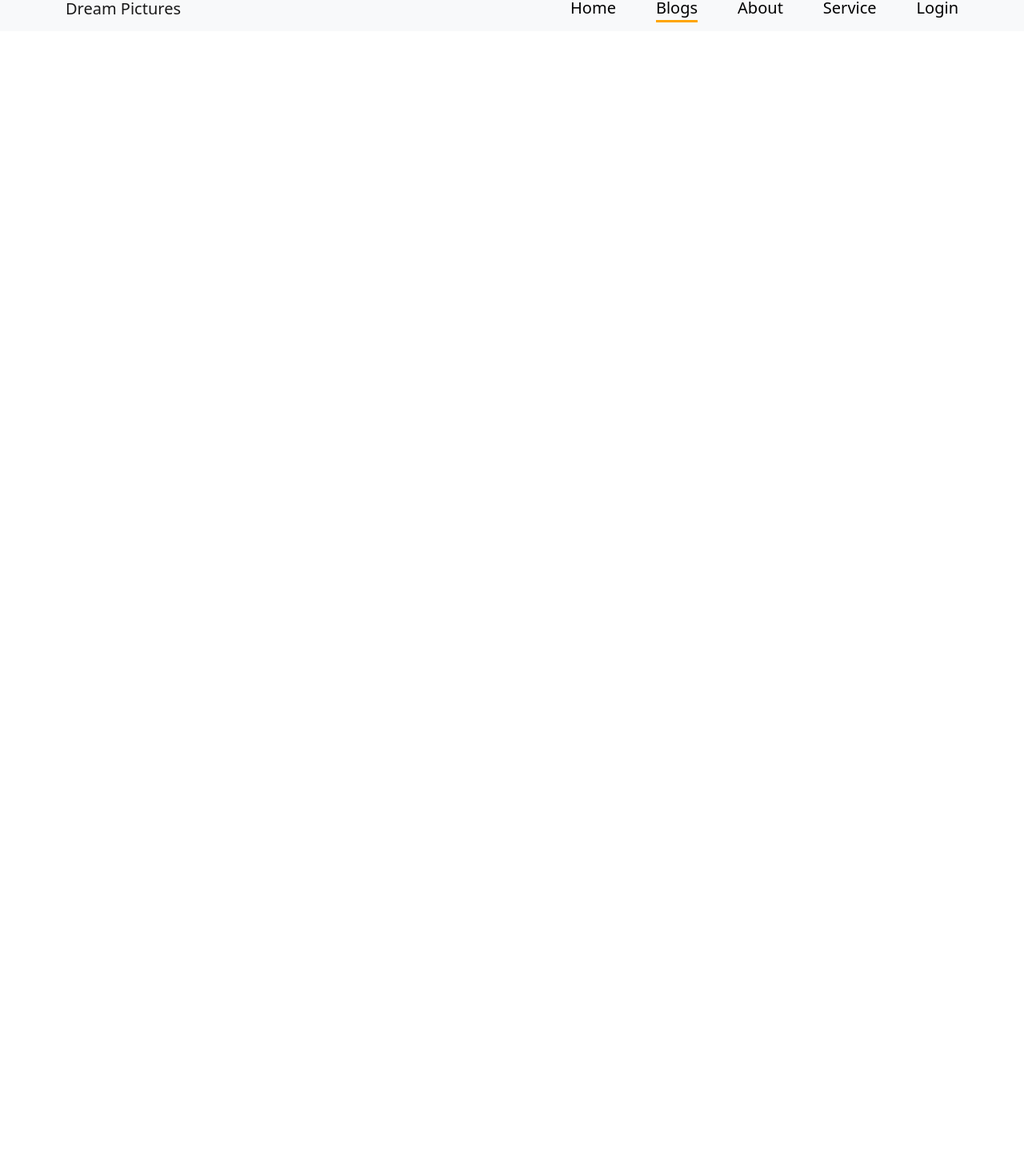
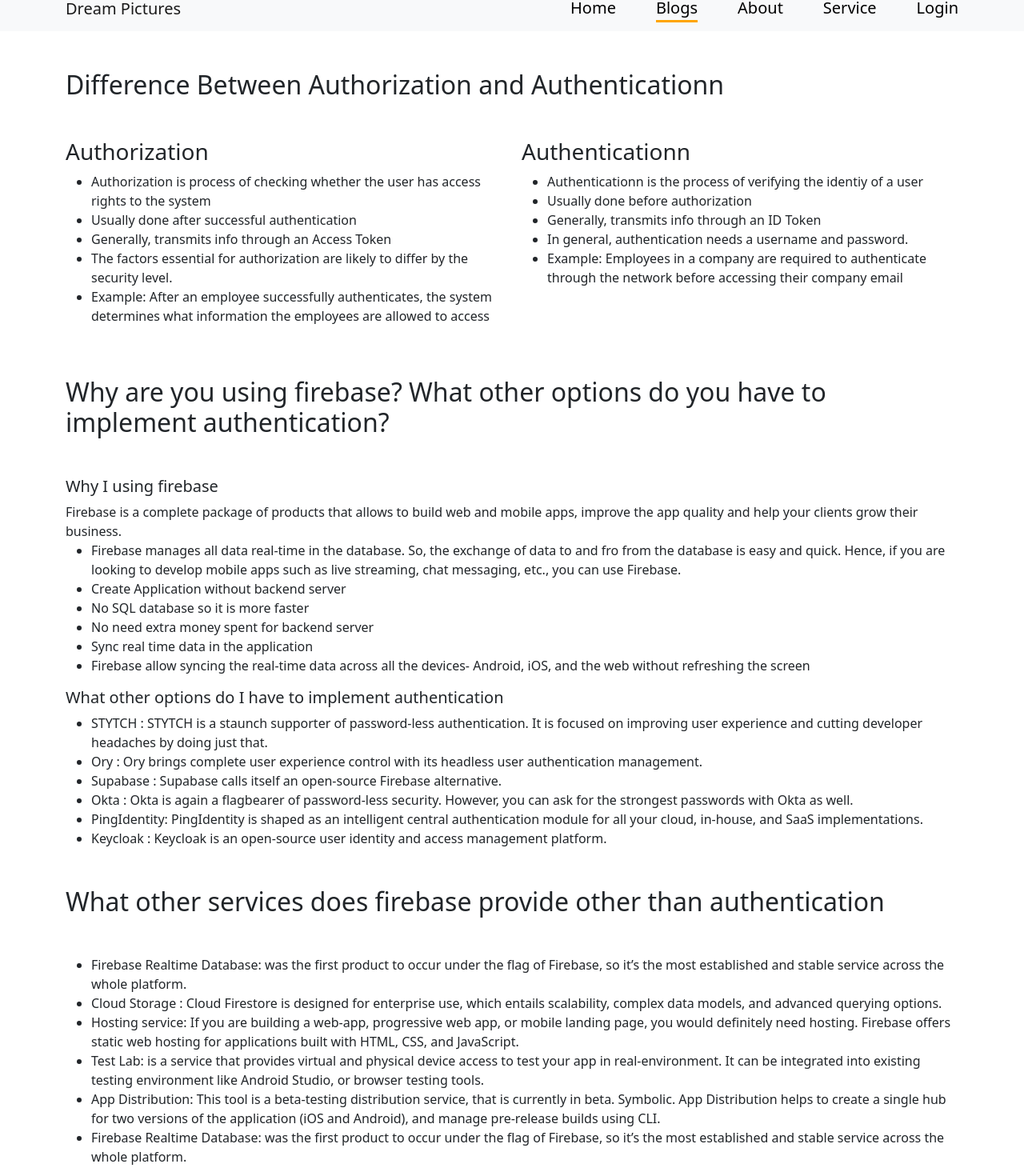
Before and after one commit to AB-Siddique278/independent-service-provider-10, a React (Create React App) app: page /blog in a window 1280 px wide. Shown: the part 17-1487 px from the top of the page at 80% size. Before the commit the page ends 800 px from the top, so only its background shows below. Built offline with nearby package versions, Linux system fonts and the light colour scheme; no server answers.

Commit message:
Making blog and about contante

```diff
--- a/src/About.js
+++ b/src/About.js
@@ -3,7 +3,33 @@
 const About = () => {
     return (
         <div>
+            <div className='container'>
+                <div className='row my-5'>
 
+
+                    <dir className='col-md-6 d-flex align-items-center'>
+                        <div>
+                            <h1 >Hi,</h1>
+                            <h2>Name : Abu Bakar Siddique </h2>
+                            <p>
+                                Skill:  I am  Web Developer. I am also an expert in HTML, CSS, JAVA-Script, Flutter,c, c++, Python PHP with WordPress.
+                            </p>
+
+                            <p>My goal is a be one of the best Full Stack Web Developer in 2022.Making yourself more efficient in the web development sector.I would like to join a job as a developer in any company at the end of this course so that I can pursue my own hobbies. </p>
+                            <button type="button" class="btn btn-primary btn-lg">Learn More</button>
+                        </div>
+                    </dir>
+
+
+                    <div className='col-md-6 product'>
+                        {/* <img src='./images/product.jpg' alt="" /> */}
+                        <img src="https://i.ibb.co/bKJztHf/Abu-Bakar-Siddique.png" alt="" />
+                    </div>
+
+
+                </div>
+
+            </div>
         </div>
     );
 };
--- a/src/Blog.js
+++ b/src/Blog.js
@@ -4,8 +4,122 @@
     return (
         <div>
 
-            <div>
+            <div className='container mt-5'>
+                <div className='mt-3 mb-5'>
+                    <h2>Difference Between Authorization and Authenticationn</h2>
+                </div>
+                <div className='row'>
+                    <div className='col-md-6'>
 
+                        <h3>Authorization</h3>
+                        <ul>
+                            <li>  Authorization is process of checking whether the user has access rights to the system</li>
+                            <li>Usually done after successful authentication</li>
+                            <li>Generally, transmits info through an Access Token</li>
+                            <li>The factors essential for authorization are likely to differ by the security level.</li>
+                            <li>Example: After an employee successfully authenticates, the system determines what information the employees are allowed to access</li>
+                        </ul>
+                    </div>
+                    <div className='col-md-6'>
+                        <h3>Authenticationn</h3>
+
+                        <ul>
+                            <li>Authenticationn is the process of verifying the identiy of a user</li>
+                            <li>Usually done before authorization</li>
+                            <li>Generally, transmits info through an ID Token</li>
+                            <li>	In general, authentication needs a username and password.</li>
+                            <li>Example: Employees in a company are required to authenticate through the network before accessing their company email</li>
+                        </ul>
+                    </div>
+                </div>
+
+                <section>
+                    <div>
+                        <h2 className='my-5'>Why are you using firebase? What other options do you have to implement authentication?</h2>
+                        <div>
+                            <h5>Why I using firebase</h5>
+                            <p>
+                                Firebase is a complete package of products that allows to build web and mobile apps, improve the app quality and help your clients grow their business.
+
+                                <ul>
+                                    <li> Firebase manages all data real-time in the database. So, the exchange of data to and fro from the database is easy and quick. Hence, if you are looking to develop mobile apps such as live streaming, chat messaging, etc., you can use Firebase.</li>
+
+                                    <li>
+                                        Create Application without backend server
+                                    </li>
+
+                                    <li>
+                                        No SQL database so it is more faster
+                                    </li>
+
+                                    <li>
+                                        No need extra money spent for backend server
+                                    </li>
+
+                                    <li>
+                                        Sync real time data in the application
+                                    </li>
+                                    <li>
+                                        Firebase allow syncing the real-time data across all the devices- Android, iOS, and the web without refreshing the screen
+                                    </li>
+                                </ul>
+                            </p>
+                        </div>
+
+
+                        <div>
+                            <h5>What other options do I have to implement authentication</h5>
+
+                            <ul>
+                                <li>
+                                    STYTCH : STYTCH is a staunch supporter of password-less authentication. It is focused on improving user experience and cutting developer headaches by doing just that.
+                                </li>
+                                <li>
+                                Ory : Ory brings complete user experience control with its headless user authentication management.
+                                </li>
+                                <li>
+                                Supabase : Supabase calls itself an open-source Firebase alternative.
+                                </li>
+                                <li>
+                                Okta : Okta is again a flagbearer of password-less security. However, you can ask for the strongest passwords with Okta as well.
+                                </li>
+                                <li>
+                                PingIdentity: PingIdentity is shaped as an intelligent central authentication module for all your cloud, in-house, and SaaS implementations.
+                                </li>
+                                <li>
+                                Keycloak : Keycloak is an open-source user identity and access management platform.
+                                </li>
+                            </ul>
+                        </div>
+
+
+                    <div>
+                        <h2 className='my-5'>What other services does firebase provide other than authentication</h2>
+
+                        <ul>
+                            <li>
+                            <span className='font-weight-bold'>Firebase Realtime Database:</span>  was the first product to occur under the flag of Firebase, so it’s the most established and stable service across the whole platform.
+                            </li>
+                            <li>
+                            <span className='font-weight-bold'>Cloud Storage :</span>  Cloud Firestore is designed for enterprise use, which entails scalability, complex data models, and advanced querying options.
+                            </li>
+                            <li>
+                            <span className='font-weight-bold'>Hosting service:</span>  If you are building a web-app, progressive web app, or mobile landing page, you would definitely need hosting. Firebase offers static web hosting for applications built with HTML, CSS, and JavaScript.
+                            </li>
+                            <li>
+                            <span className='font-weight-bold'>Test Lab:</span>  is a service that provides virtual and physical device access to test your app in real-environment. It can be integrated into existing testing environment like Android Studio, or browser testing tools.
+                            </li>
+                            <li>
+                            <span className='font-weight-bold'>App Distribution:</span>  This tool is a beta-testing distribution service, that is currently in beta. Symbolic. App Distribution helps to create a single hub for two versions of the application (iOS and Android), and manage pre-release builds using CLI.
+                            </li>
+                            <li>
+                            <span className='font-weight-bold'>Firebase Realtime Database:</span>  was the first product to occur under the flag of Firebase, so it’s the most established and stable service across the whole platform.
+                            </li>
+                        </ul>
+                        </div>
+
+                    </div>
+                </section>
             </div>
         </div>
     );
```
